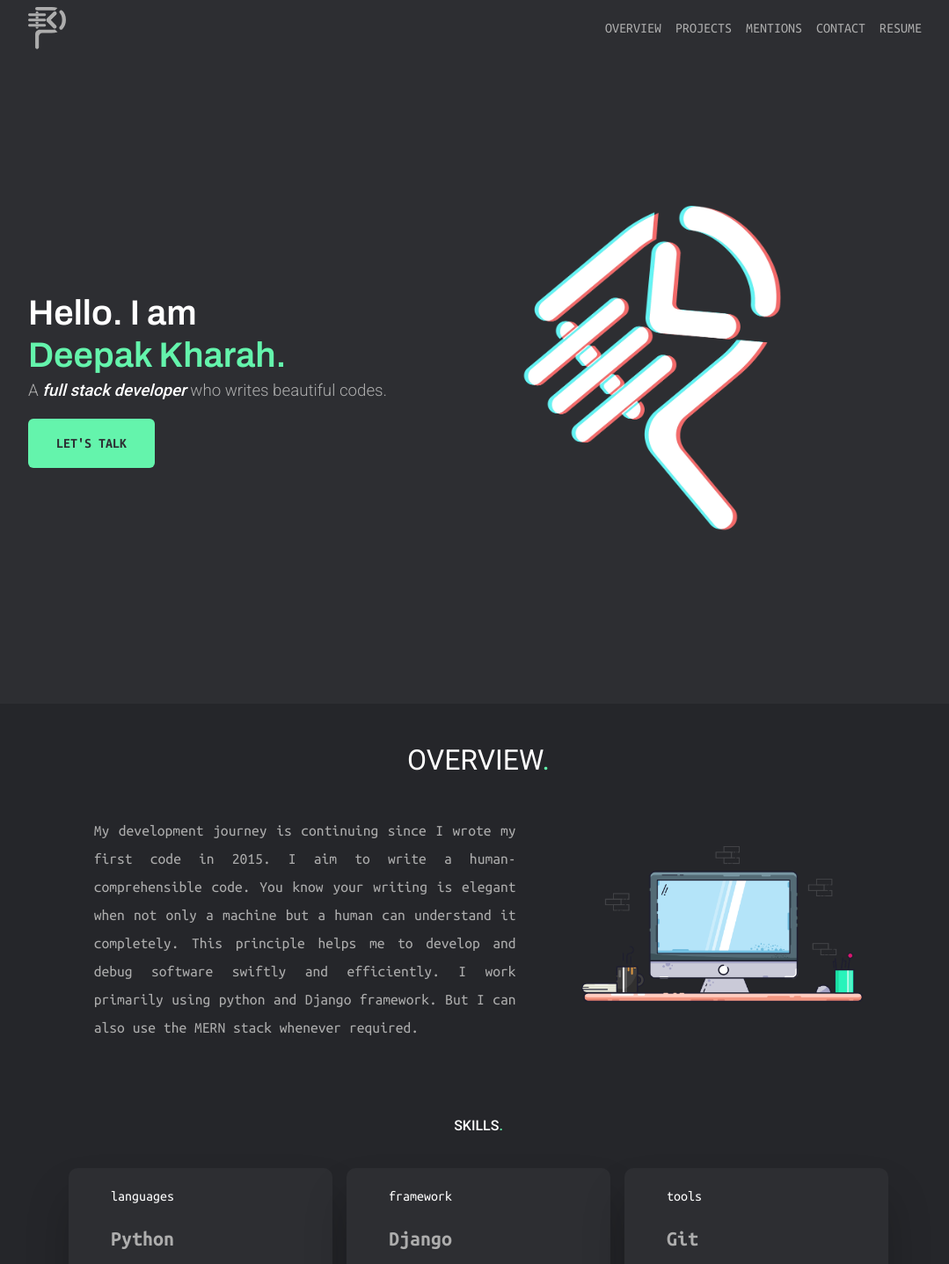
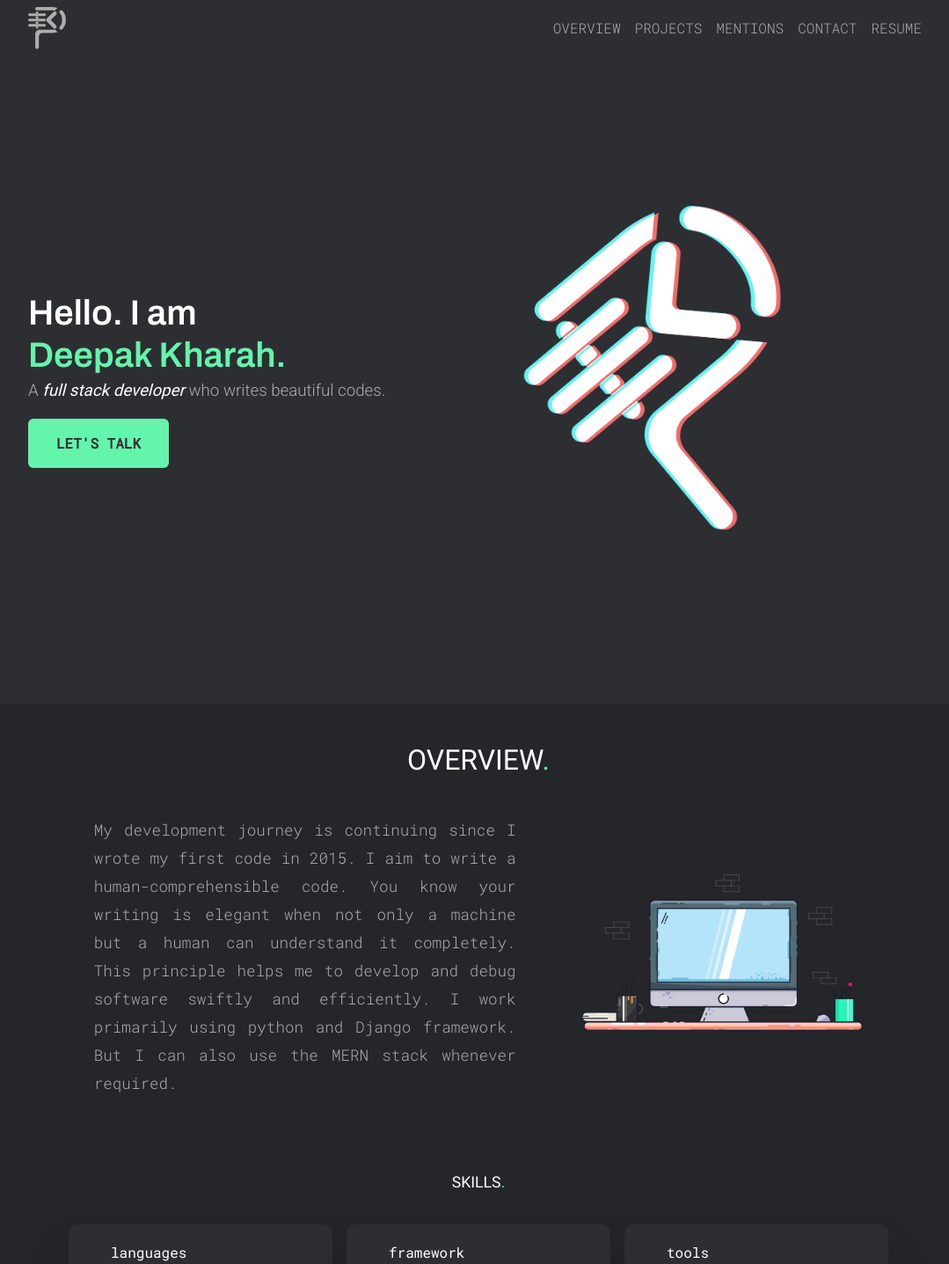
Before and after one commit to Deepak-Kharah/portfolio-website, a React (Create React App) app: page / in a window 1280 px wide. Shown: the top 1437 px of the page at 88% size, without its empty margins (96-1175 px from the left). Built offline with nearby package versions, Linux system fonts and the light colour scheme.

Commit message:
changed monospace font

```diff
--- a/src/App.scss
+++ b/src/App.scss
@@ -1,4 +1,6 @@
-@import url('https://fonts.googleapis.com/css2?family=Archivo:wght@600&family=Exo:ital,wght@0,400;1,600&family=Gloria+Hallelujah&family=Roboto:wght@300;400;500&family=Ubuntu+Mono:wght@400;700&display=swap');
+// https://fonts.google.com/specimen/Roboto+Mono?sidebar.open&selection.family=Archivo:wght@600|Exo:ital,wght@0,400;1,600|Gloria+Hallelujah|Roboto+Mono:wght@300;400|Roboto:wght@300;400;500&query=roboto+mono
+
+@import url('https://fonts.googleapis.com/css2?family=Archivo:wght@600&family=Exo:ital,wght@0,400;1,600&family=Gloria+Hallelujah&family=Roboto+Mono:wght@300;400&family=Roboto:wght@300;400;500&display=swap');
 
 // Variables
 
@@ -10,7 +12,7 @@
 $dark-bg: #25262a;
 
 // Fonts
-$mono: 'Ubuntu Mono', monospace;
+$mono: 'Roboto Mono', monospace;
 $archivo: 'Archivo', sans-serif;
 $heading: 'Roboto', sans-serif;
 $handwriting: 'Gloria Hallelujah', cursive;
@@ -67,10 +69,11 @@
 
 .btn-primary {
 	background: $txt-primary;
+	// font-family: $heading;
 	margin: auto 1rem;
 	border-radius: 6px;
 	color: $light-bg;
-	font-weight: bold;
+	font-weight: 400;
 	padding: 1rem;
 	text-transform: uppercase;
 	text-decoration: none;
@@ -88,7 +91,7 @@
 	margin: auto 1rem;
 	border-radius: 6px;
 	color: $txt-primary;
-	font-weight: bold;
+	font-weight: 400;
 	text-decoration: none;
 	padding: 1rem;
 	text-transform: uppercase;
@@ -115,9 +118,9 @@
 	padding-bottom: 1rem;
 	color: $txt-white;
 	font-family: $heading;
-	font-size: 1rem;
+	font-size: 1.1rem;
 	text-transform: uppercase;
-	font-weight: 500;
+	font-weight: 400;
 
 	&:after {
 		content: '.';
@@ -128,11 +131,13 @@
 p {
 	max-width: 30rem;
 	margin: auto;
+	font-weight: 300;
 }
 
 a {
 	color: $txt-primary;
 	transition: all 0.1s;
+	font-weight: 300;
 
 	&:hover {
 		color: lighten($txt-primary, 15%);
@@ -284,7 +289,7 @@
 
 				span {
 					color: white;
-					font-weight: 500;
+					font-weight: 400;
 					font-style: italic;
 				}
 			}
@@ -294,6 +299,7 @@
 				justify-content: flex-start;
 
 				a {
+					font-weight: bold;
 					margin-top: 1rem;
 					margin-left: 0;
 					padding: 0.75rem 2rem;
@@ -369,7 +375,7 @@
 			li {
 				list-style: none;
 				font-family: $mono;
-				font-weight: bold;
+				font-weight: 400;
 				font-size: 1.5rem;
 				margin: 0.5rem auto;
 			}
@@ -436,6 +442,10 @@
 
 #convinced {
 	padding: 2rem;
+
+	a {
+		font-weight: 400;
+	}
 
 	h2:after {
 		content: '?';
@@ -527,7 +537,6 @@
 	.other-info {
 		background: $dark-bg;
 		font-weight: 300;
-		font-size: 0.75rem;
 		font-family: $heading;
 		padding: 0.5rem;
 
@@ -560,7 +569,6 @@
 		}
 
 		.other-info {
-			font-size: 1rem;
 			font-family: $heading;
 			padding: 0.5rem;
 
```
